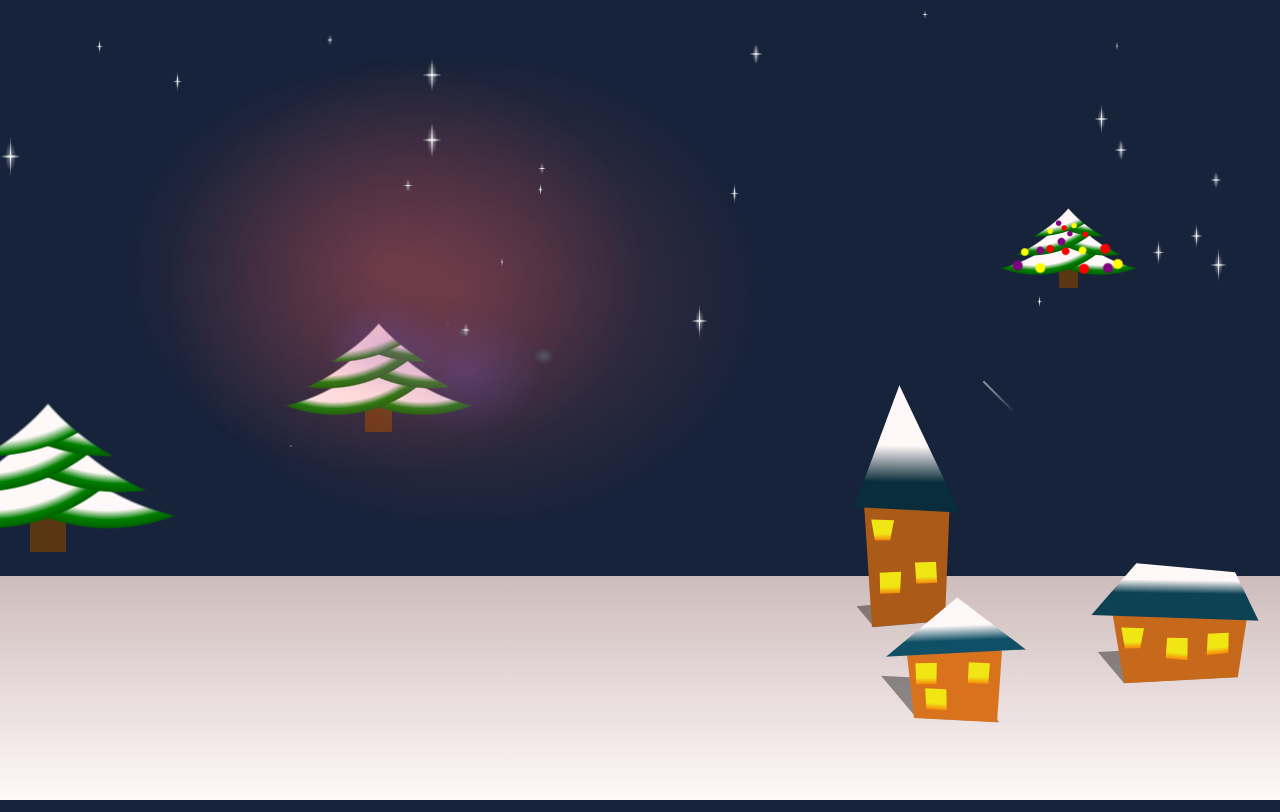
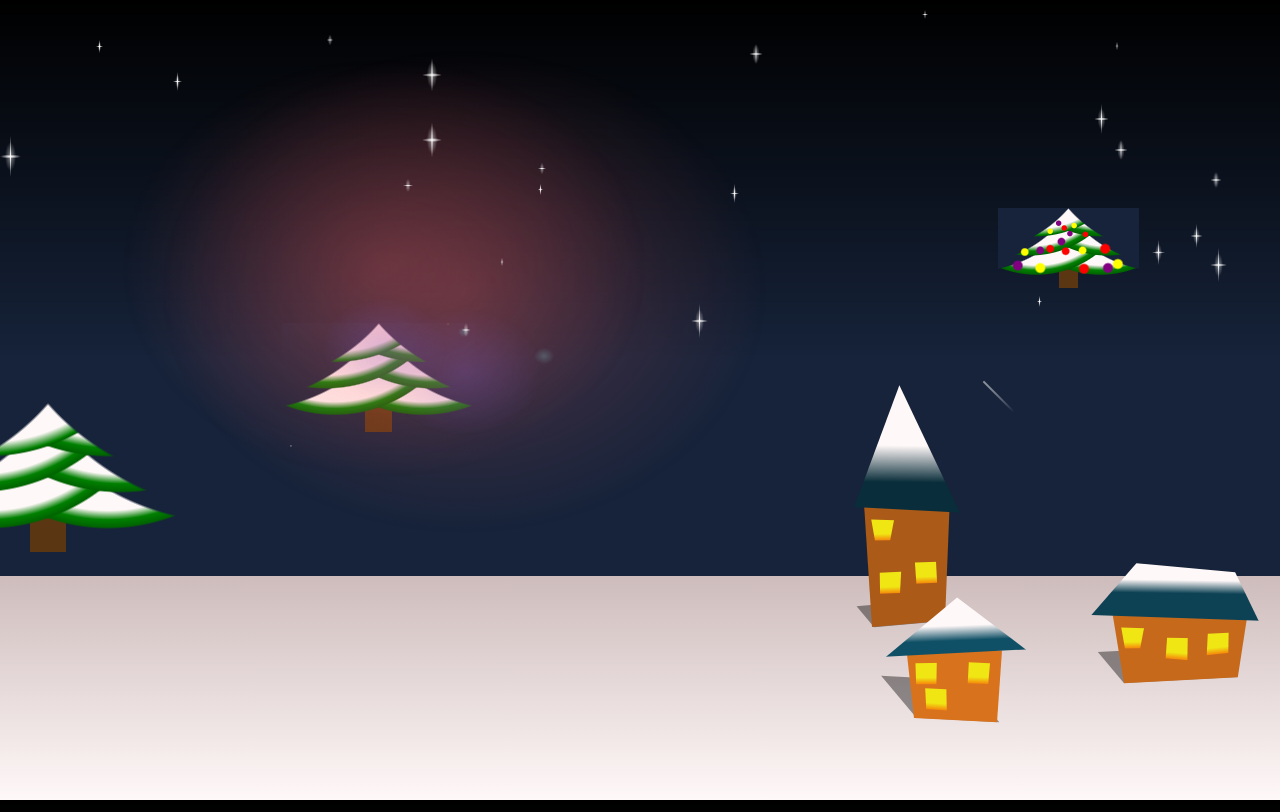
Before and after one commit to humancatfood/happy-2015, a plain HTML site: page index.html in a window 1280 px wide. Shown: the top 812 px of the page. Drawn offline with Linux system fonts and the light colour scheme.

Commit message:
made sky look a bit cooler

```diff
--- a/css/less/scene.less
+++ b/css/less/scene.less
@@ -33,6 +33,7 @@
 html {
     background-color: @background-colour;
     height: 100%;
+    background-image: linear-gradient(0, transparent 55%, black 100%)
 
 }
 
```
